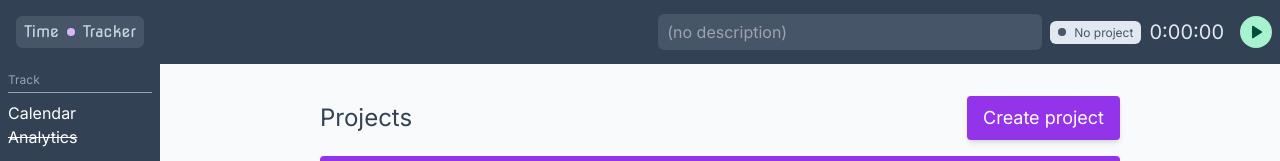
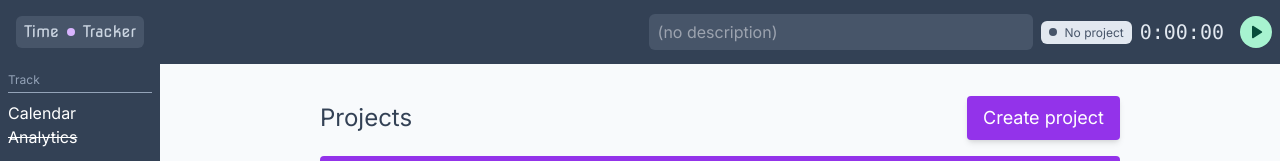
Before and after one commit to thecallum/timer_app_frontend, a Next.js app: page /projects in a window 1280 px wide. Shown: the top 161 px of the page. Built offline with nearby package versions, Linux system fonts and the light colour scheme.

Commit message:
Use mono font for current time

```diff
--- a/src/features/timer/components/timerControls.tsx
+++ b/src/features/timer/components/timerControls.tsx
@@ -77,13 +77,13 @@ export const TimerControls = () => {
       </div>
 
       <div className="mr-4 text-slate-200 text-xl">
-        <span>{formatDuration(time)}</span>
+        <span className="font-mono">{formatDuration(time)}</span>
       </div>
 
       {isRunning ? (
         <button
           onClick={handleStopTimer}
-          className="w-8 h-8 rounded-full bg-rose-200 flex items-center justify-center"
+          className="w-8 h-8 rounded-full bg-rose-200 flex items-center justify-center shadow-sm"
         >
           <span>
             <svg
@@ -103,7 +103,7 @@ export const TimerControls = () => {
       ) : (
         <button
           onClick={handleStartTimer}
-          className="w-8 h-8 rounded-full bg-emerald-200 flex items-center justify-center"
+          className="w-8 h-8 rounded-full bg-emerald-200 flex items-center justify-center shadow-sm "
         >
           <span>
             <svg
```
